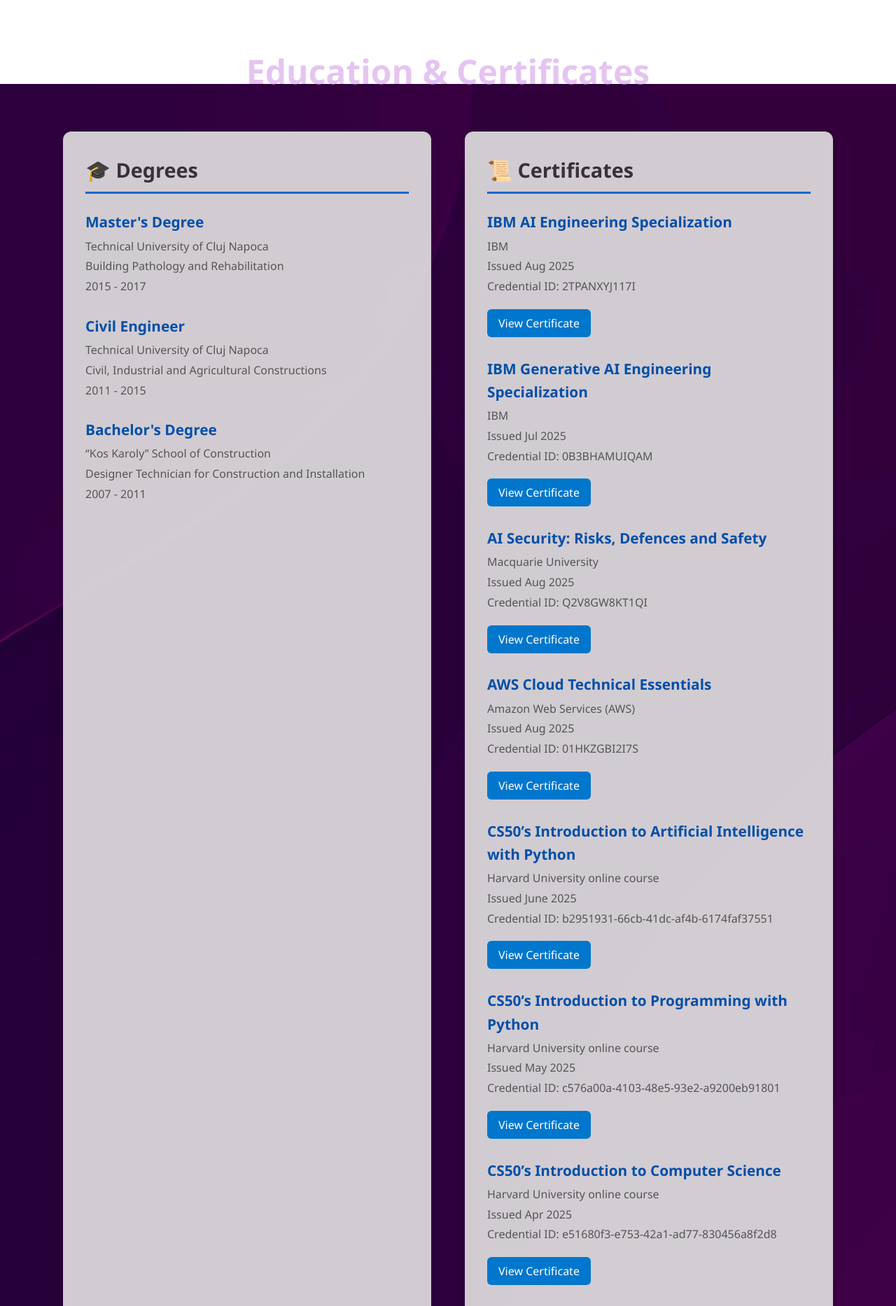
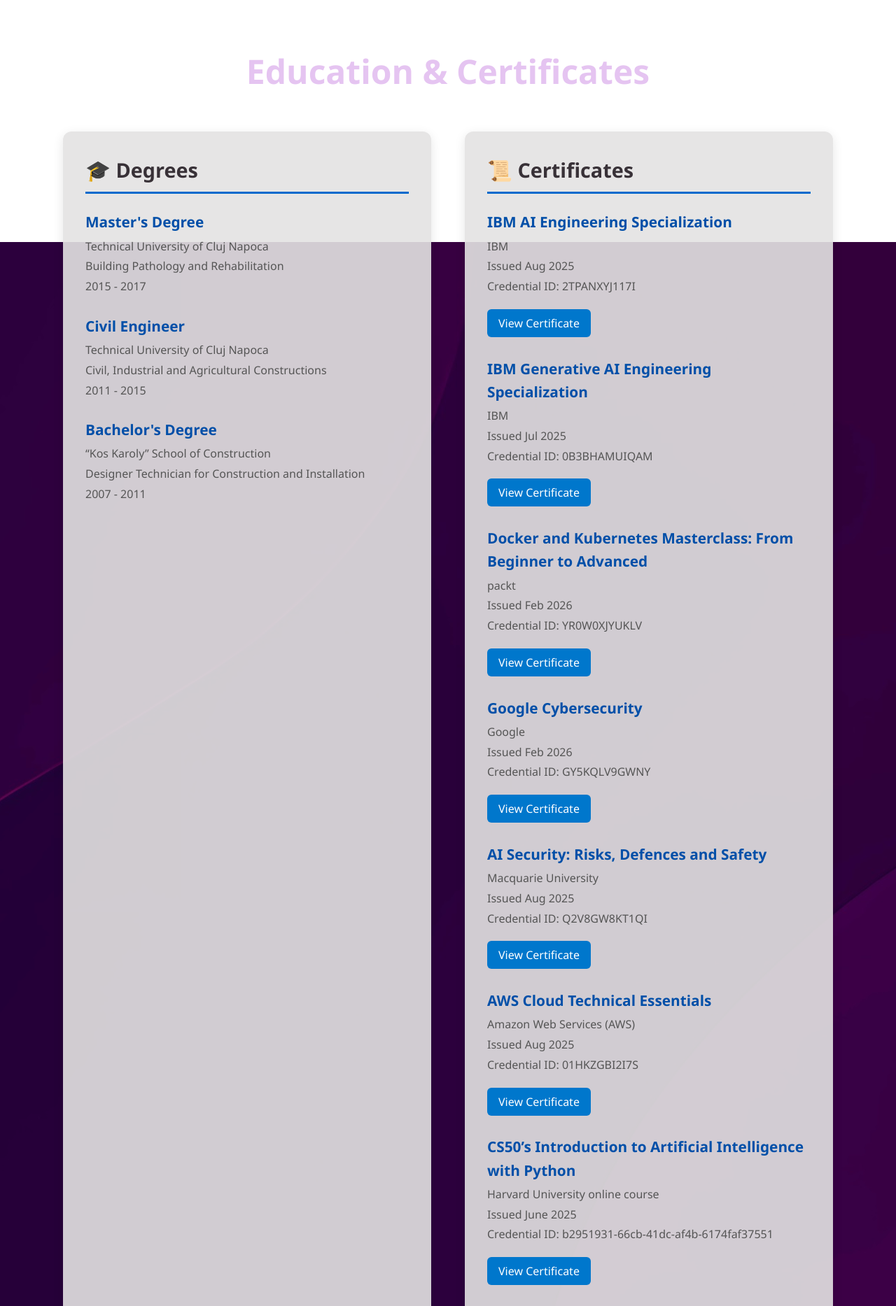
Before and after one commit to Afhrodite/Portfolio-Website, a Flask app: page /education in a window 1280 px wide. Shown: the part 46-1913 px from the top of the page at 70% size. Run offline with Flask 3, Linux system fonts and the light colour scheme; some libraries are stand-ins or nearby versions.

Commit message:
Updated with new certificates and skills

```diff
--- a/templates/education.html
+++ b/templates/education.html
@@ -54,6 +54,22 @@
           <p>Issued Jul 2025</p>
           <p>Credential ID: 0B3BHAMUIQAM</p>
           <p><a href="https://www.coursera.org/account/accomplishments/specialization/0B3BHAMUIQAM" class="verify-link" target="_blank">View Certificate</a></p>
+        </div>
+
+        <div class="certificate-item">
+          <h3>Docker and Kubernetes Masterclass: From Beginner to Advanced</h3>
+          <p>packt</p>
+          <p>Issued Feb 2026</p>
+          <p>Credential ID: YR0W0XJYUKLV</p>
+          <p><a href="https://www.coursera.org/account/accomplishments/specialization/YR0W0XJYUKLV" class="verify-link" target="_blank">View Certificate</a></p>
+        </div>
+
+        <div class="certificate-item">
+          <h3>Google Cybersecurity</h3>
+          <p>Google</p>
+          <p>Issued Feb 2026</p>
+          <p>Credential ID: GY5KQLV9GWNY</p>
+          <p><a href="https://www.coursera.org/account/accomplishments/professional-cert/GY5KQLV9GWNY" class="verify-link" target="_blank">View Certificate</a></p>
         </div>
 
         <div class="certificate-item">
@@ -132,6 +148,8 @@
         <div class="skill-item"><i class="fas fa-share-alt"></i><span>Hugging Face</span></div>
         <div class="skill-item"><i class="fas fa-comment-dots"></i><span>Prompt Engineering</span></div>
         <div class="skill-item"><i class="fab fa-aws"></i><span>AWS</span></div>
+        <div class="skill-item"><i class="fab fa-docker"></i><span>Docker</span></div>
+        <div class="skill-item"><i class="fas fa-network-wired"></i><span>Kubernetes</span></div>
 
         <div class="skill-item"><i class="fab fa-python"></i><span>Python</span></div>
         <div class="skill-item"><i class="fas fa-code"></i><span>C</span></div>
--- a/templates/experience.html
+++ b/templates/experience.html
@@ -14,6 +14,9 @@
         <p class="date-location">Dec 2024 – Present | Remote</p>
         <p>Hands-on experience building and deploying AI applications across computer vision, NLP, and generative AI as part of Harvard and IBM programs.</p>
         <ul>
+          <li><strong>ASL Hand Tracking Translator</strong> – Python, TensorFlow, scikit-learn, OpenCV, MediaPipe, NumPy, HuggingFace Transformers; Real-time ASL recognition with optional NLP/LLM post-processing (<a href="https://github.com/Afhrodite/ASL-Hand-Tracking-Translator" target="_blank">GitHub</a>)</li>
+          <li><strong>SafeBubble — Dynamic Safe-Zone Bubble for Wearable RGB+Depth</strong> – Python, OpenCV, NumPy, Pandas, YOLOv8, Intel RealSense; Real-time depth-aware safety bubble for wearable perception (<a href="https://github.com/Afhrodite/SafeBubble-Dynamic-Safe-Zone-Bubble-for-Wearable-RGB-Depth" target="_blank">GitHub</a>)</li>
+          <li><strong>Concrete Strength Prediction (ML vs AI)</strong> – Python, TensorFlow, Keras, Scikit-learn, SQLite, Tkinter; Interactive GUI comparing ML & AI models for predicting concrete compressive strength (<a href="https://github.com/Afhrodite/Concrete-Strength-Prediction-ML-vs-AI" target="_blank">GitHub</a>)</li>
           <li><strong>Automated Image Defect Detection with ResNet18</strong> – PyTorch, Computer Vision, ResNet18, Image Classification, Defect Detection</li>
           <li><strong>Waste Prediction (VGG16 Transfer Learning)</strong> – TensorFlow, Keras, Image Classification, Waste Classification</li>
           <li><strong>League of Legends Match Outcome Prediction</strong> – ML, PyTorch, Neural Networks, Logistic Regression</li>
```
Also changed, not shown: templates/about.html (+31 -5 lines), templates/programming.html (+17 -1 lines), 1 other file.
